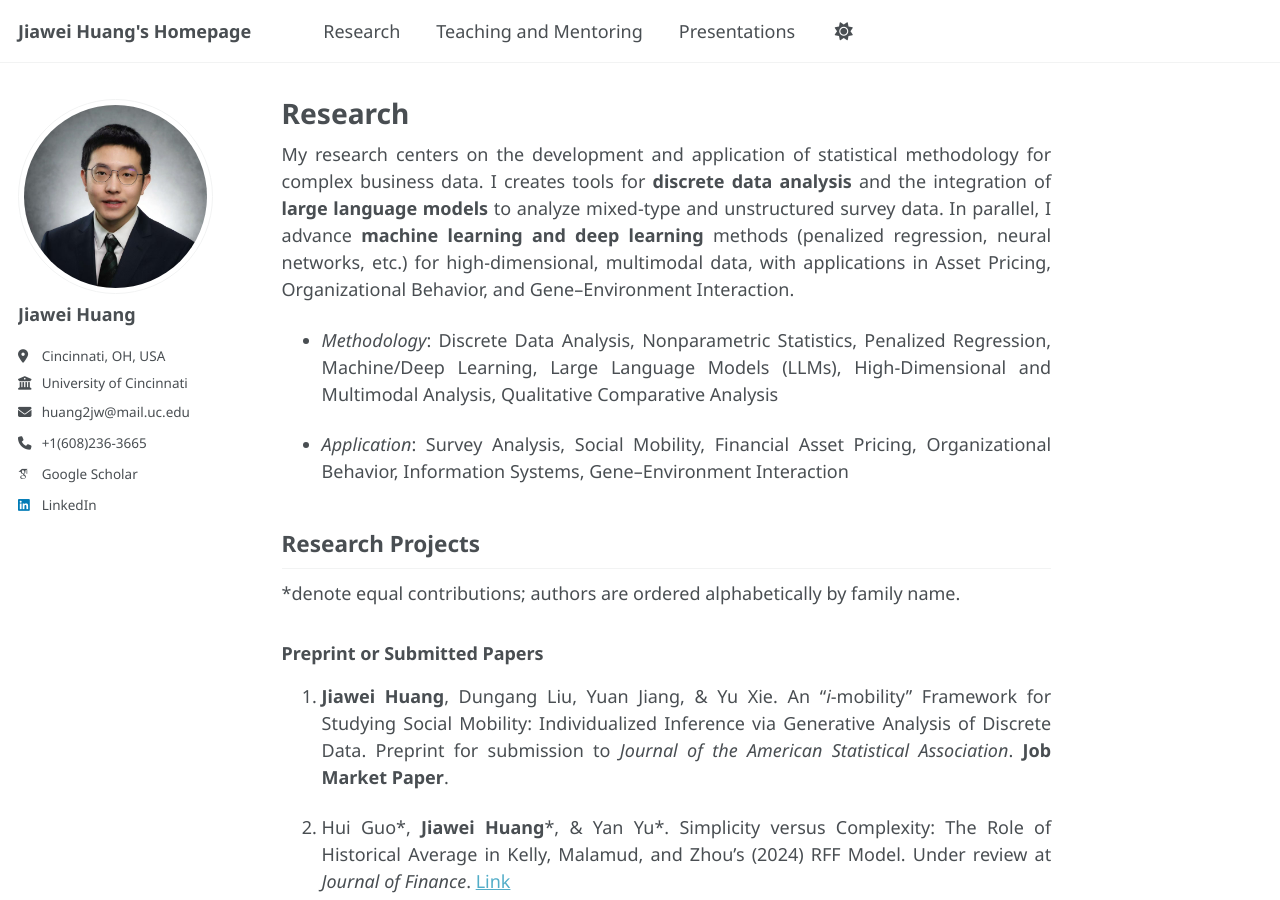
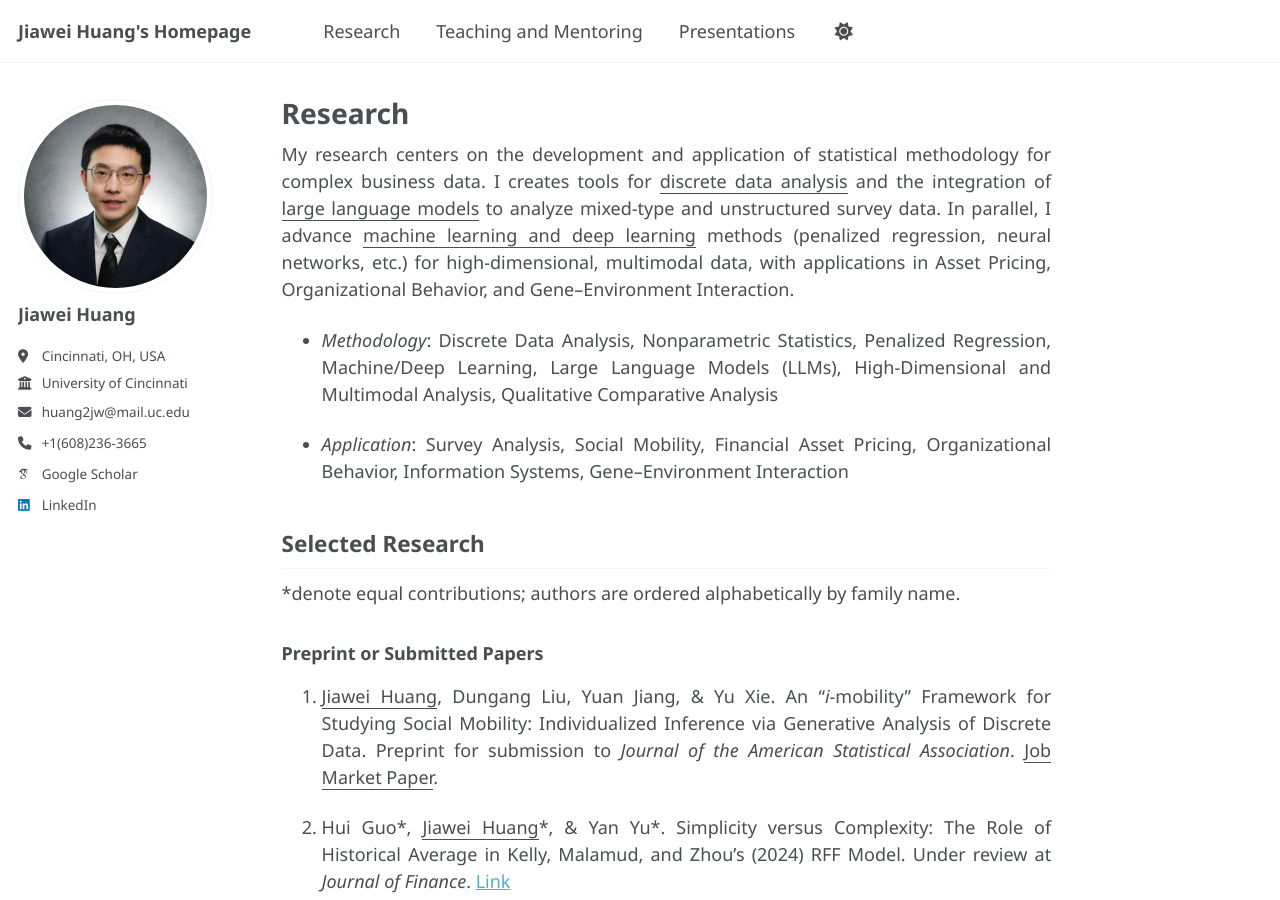
Before and after one commit to Jiawei98/Jiawei98.github.io, a Jekyll site: the page built from _pages/research.md, in a window 1280 px wide and 900 px high. Built offline with Jekyll 4.4.1, drawn with Linux system fonts in a browser that asks for light colours; some web fonts are replaced; a script that is not in the unit is left out.

Commit message:
Update research.md

```diff
--- a/_pages/research.md
+++ b/_pages/research.md
@@ -4,31 +4,31 @@ title: "Research"
 author_profile: true
 ---
 
-My research centers on the development and application of statistical methodology for complex business data. I creates tools for **discrete data analysis** and the integration of **large language models** to analyze mixed-type and unstructured survey data. In parallel, I advance **machine learning and deep learning** methods (penalized regression, neural networks, etc.) for high-dimensional, multimodal data, with applications in Asset Pricing, Organizational Behavior, and Gene–Environment Interaction.
+My research centers on the development and application of statistical methodology for complex business data. I creates tools for <u>discrete data analysis</u> and the integration of <u>large language models</u> to analyze mixed-type and unstructured survey data. In parallel, I advance <u>machine learning and deep learning</u> methods (penalized regression, neural networks, etc.) for high-dimensional, multimodal data, with applications in Asset Pricing, Organizational Behavior, and Gene–Environment Interaction.
 
 - *Methodology*: Discrete Data Analysis, Nonparametric Statistics, Penalized Regression, Machine/Deep Learning, Large Language Models (LLMs), High-Dimensional and Multimodal Analysis, Qualitative Comparative Analysis
 
 - *Application*: Survey Analysis, Social Mobility, Financial Asset Pricing, Organizational Behavior, Information Systems, Gene–Environment Interaction
 
-## Research Projects
+## Selected Research
 
 *denote equal contributions; authors are ordered alphabetically by family name.
 
 ### Preprint or Submitted Papers
 
-1. **Jiawei Huang**, Dungang Liu, Yuan Jiang, & Yu Xie. An "*i*-mobility" Framework for Studying Social Mobility: Individualized Inference via Generative Analysis of Discrete Data. Preprint for submission to *Journal of the American Statistical Association*. **Job Market Paper**.
+1. <u>Jiawei Huang</u>, Dungang Liu, Yuan Jiang, & Yu Xie. An "*i*-mobility" Framework for Studying Social Mobility: Individualized Inference via Generative Analysis of Discrete Data. Preprint for submission to *Journal of the American Statistical Association*. <u>Job Market Paper</u>.
 
-2. Hui Guo\*, **Jiawei Huang**\*, & Yan Yu\*. Simplicity versus Complexity: The Role of Historical Average in Kelly, Malamud, and Zhou's (2024) RFF Model. Under review at *Journal of Finance*. [Link](https://papers.ssrn.com/sol3/papers.cfm?abstract_id=5489967)
+2. Hui Guo\*, <u>Jiawei Huang</u>\*, & Yan Yu\*. Simplicity versus Complexity: The Role of Historical Average in Kelly, Malamud, and Zhou's (2024) RFF Model. Under review at *Journal of Finance*. [Link](https://papers.ssrn.com/sol3/papers.cfm?abstract_id=5489967)
 
-3. **Jiawei Huang**\*, Huimiao Zheng\*, Scott Dust, & Michael J. Fry. I Will Pay You Back in The Future: Examining Employees' On-Job Perceptions of Organizations and Their Intention of Making Post-Turnover Employment Referrals. Preprint for submission to *International Journal of Human Resource Management*.
+3. <u>Jiawei Huang</u>\*, Huimiao Zheng\*, Scott Dust, & Michael J. Fry. I Will Pay You Back in The Future: Examining Employees' On-Job Perceptions of Organizations and Their Intention of Making Post-Turnover Employment Referrals. Preprint for submission to *International Journal of Human Resource Management*.
 
 ### Peer-Reviewed Publications
 
-4. **Jiawei Huang**, Jie Sheng, & Daifeng Wang. Manifold Learning Analysis Suggests Strategies to Align Single-Cell Multimodal Data of Neuronal Electrophysiology and Transcriptomics. *Communications Biology* 4.1 (2021): 1308. [Link](https://www.nature.com/articles/s42003-021-02807-6)
+4. <u>Jiawei Huang</u>, Jie Sheng, & Daifeng Wang. Manifold Learning Analysis Suggests Strategies to Align Single-Cell Multimodal Data of Neuronal Electrophysiology and Transcriptomics. *Communications Biology* 4.1 (2021): 1308. [Link](https://www.nature.com/articles/s42003-021-02807-6)
 
-5. Nam D. Nguyen, **Jiawei Huang**, & Daifeng Wang. A Deep Manifold-Regularized Learning Model for Improving Phenotype Prediction from Multimodal Data. *Nature Computational Science* 2.1 (2022): 38-46. [Link](https://www.nature.com/articles/s43588-021-00185-x)
+5. Nam D. Nguyen, <u>Jiawei Huang</u>, & Daifeng Wang. A Deep Manifold-Regularized Learning Model for Improving Phenotype Prediction from Multimodal Data. *Nature Computational Science* 2.1 (2022): 38-46. [Link](https://www.nature.com/articles/s43588-021-00185-x)
 
-6. Ting Jin, Peter Rehani, Mufang Ying, **Jiawei Huang**, Shuang Liu, Panagiotis Roussos, & Daifeng Wang. scGRNom: A Computational Pipeline for Integrative Multi-Omics Analysis to Predict Cell-Type-Specific Disease Genes and Regulatory Networks. *Genome Medicine* 13.1 (2021): 95. [Link](https://link.springer.com/article/10.1186/s13073-021-00908-9)
+6. Ting Jin, Peter Rehani, Mufang Ying, <u>Jiawei Huang</u>, Shuang Liu, Panagiotis Roussos, & Daifeng Wang. scGRNom: A Computational Pipeline for Integrative Multi-Omics Analysis to Predict Cell-Type-Specific Disease Genes and Regulatory Networks. *Genome Medicine* 13.1 (2021): 95. [Link](https://link.springer.com/article/10.1186/s13073-021-00908-9)
 
 ### Other Working Papers
 
```
